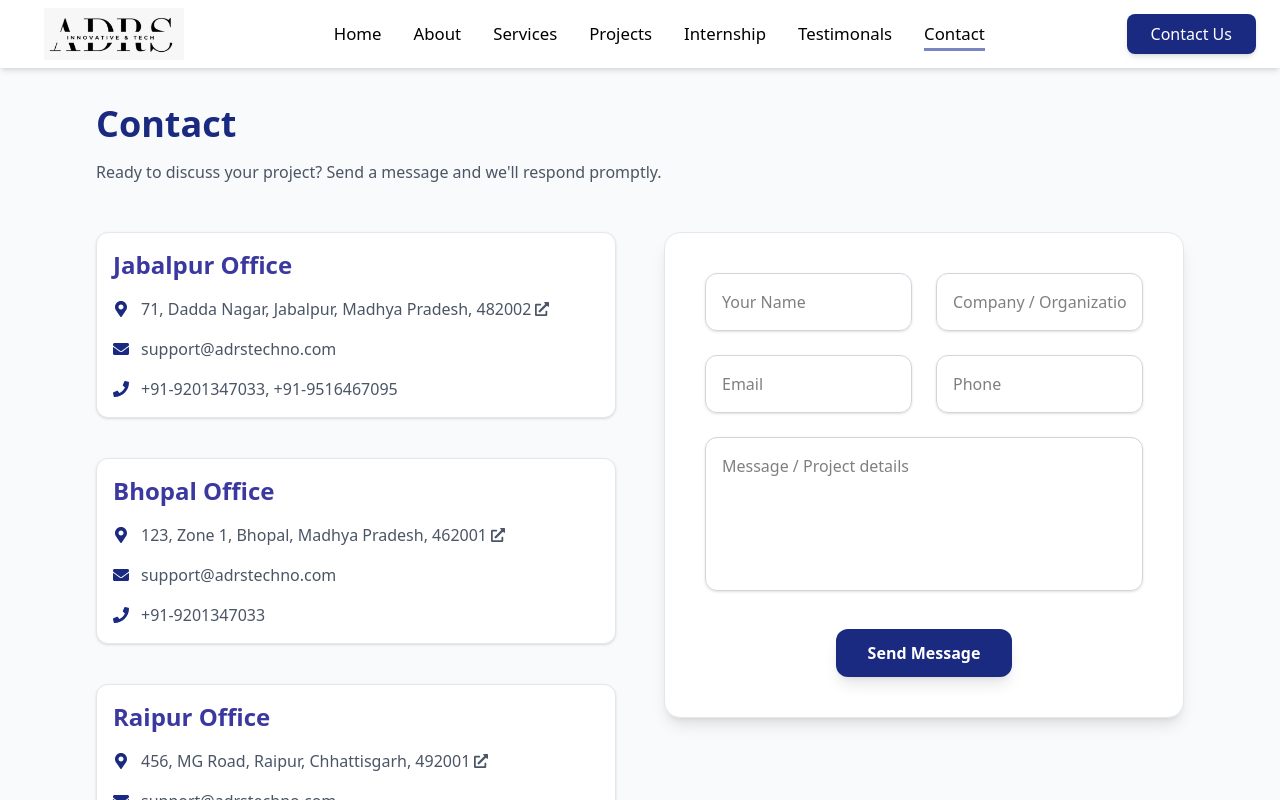
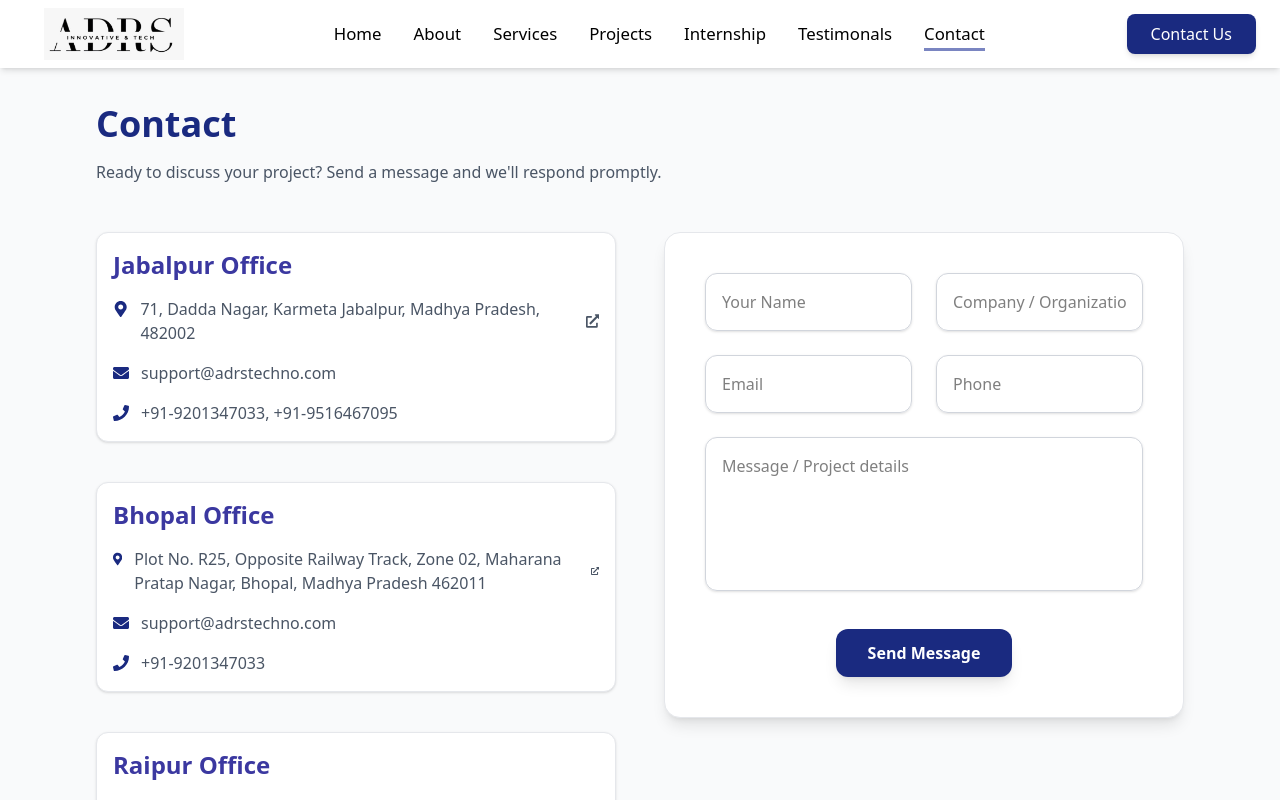
Before and after one commit to sapeksh123/ADRS-Techno-Portfolio, a React (Vite) app: page /contact in a window 1280 px wide. Shown: the top 800 px of the page. Built offline with nearby package versions, Linux system fonts and the light colour scheme.

Commit message:
refactor

```diff
--- a/src/pages/Contact.jsx
+++ b/src/pages/Contact.jsx
@@ -17,21 +17,21 @@ export default function Contact() {
   const offices = [
     {
       name: "Jabalpur",
-      address: "71, Dadda Nagar, Jabalpur, Madhya Pradesh, 482002",
+      address: "71, Dadda Nagar, Karmeta Jabalpur, Madhya Pradesh, 482002",
       email: "support@adrstechno.com",
       phone: "+91-9201347033, +91-9516467095",
       mapLink: "https://www.google.com/maps/place/Dada+Nagar,+Jabalpur,+Madhya+Pradesh+482002",
     },
     {
       name: "Bhopal",
-      address: "123, Zone 1, Bhopal, Madhya Pradesh, 462001",
+      address: "Plot No. R25, Opposite Railway Track, Zone 02, Maharana Pratap Nagar, Bhopal, Madhya Pradesh 462011",
       email: "support@adrstechno.com",
       phone: "+91-9201347033",
       mapLink: "https://www.google.com/maps/place/Bhopal,+Madhya+Pradesh",
     },
     {
       name: "Raipur",
-      address: "456, MG Road, Raipur, Chhattisgarh, 492001",
+      address: "Shangar Nagar VIP road Raipur Chhattisgarh, 492001",
       email: "support@adrstechno.com",
       phone: "+91-9201347033",
       mapLink: "https://www.google.com/maps/place/Raipur,+Chhattisgarh",
@@ -58,15 +58,23 @@ export default function Contact() {
         <div className="grid md:grid-cols-2 gap-12">
           {/* Left Section: Offices Info */}
           <motion.div {...fadeUp(0.3)} className="space-y-10">
-            {offices.map((office) => (
-              <div key={office.name} className="space-y-4 p-4 rounded-xl shadow-sm bg-white border border-gray-200 hover:shadow-lg transition-shadow">
+           {
+  offices.map((office) => {
+    // Generate map link from address
+    const mapUrl = `https://www.google.com/maps/search/?api=1&query=${encodeURIComponent(office.address)}`;
+
+    return (
+      <div
+        key={office.name}
+        className="space-y-4 p-4 rounded-xl shadow-sm bg-white border border-gray-200 hover:shadow-lg transition-shadow"
+      >
         <h4 className="font-semibold text-xl md:text-2xl" style={{ color: secondary }}>
           {office.name} Office
         </h4>
         <div className="flex items-start gap-3">
           <FaMapMarkerAlt className="text-primary mt-1" style={{ color: primary }} />
           <a
-                    href={office.mapLink}
+            href={mapUrl}
             target="_blank"
             rel="noopener noreferrer"
             className="text-gray-600 hover:text-blue-700 flex items-center gap-1"
@@ -87,9 +95,11 @@ export default function Contact() {
           </a>
         </div>
       </div>
-            ))}
+    );
+  })
+}
+
           </motion.div>
-
           {/* Right Section: Contact Form */}
           <motion.div >
             <ContactForm />
```
Lines whose indentation alone changed are shown as unchanged.
